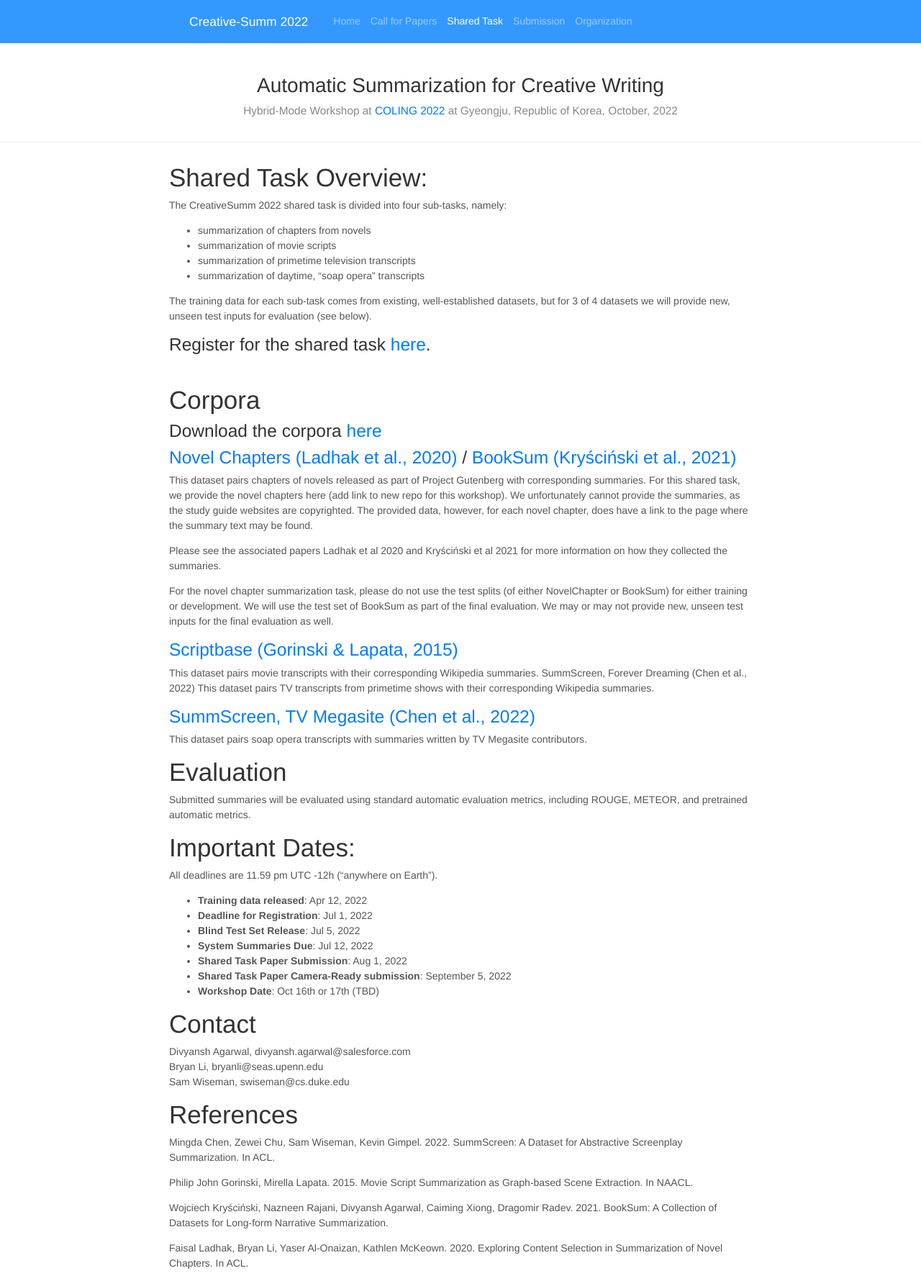
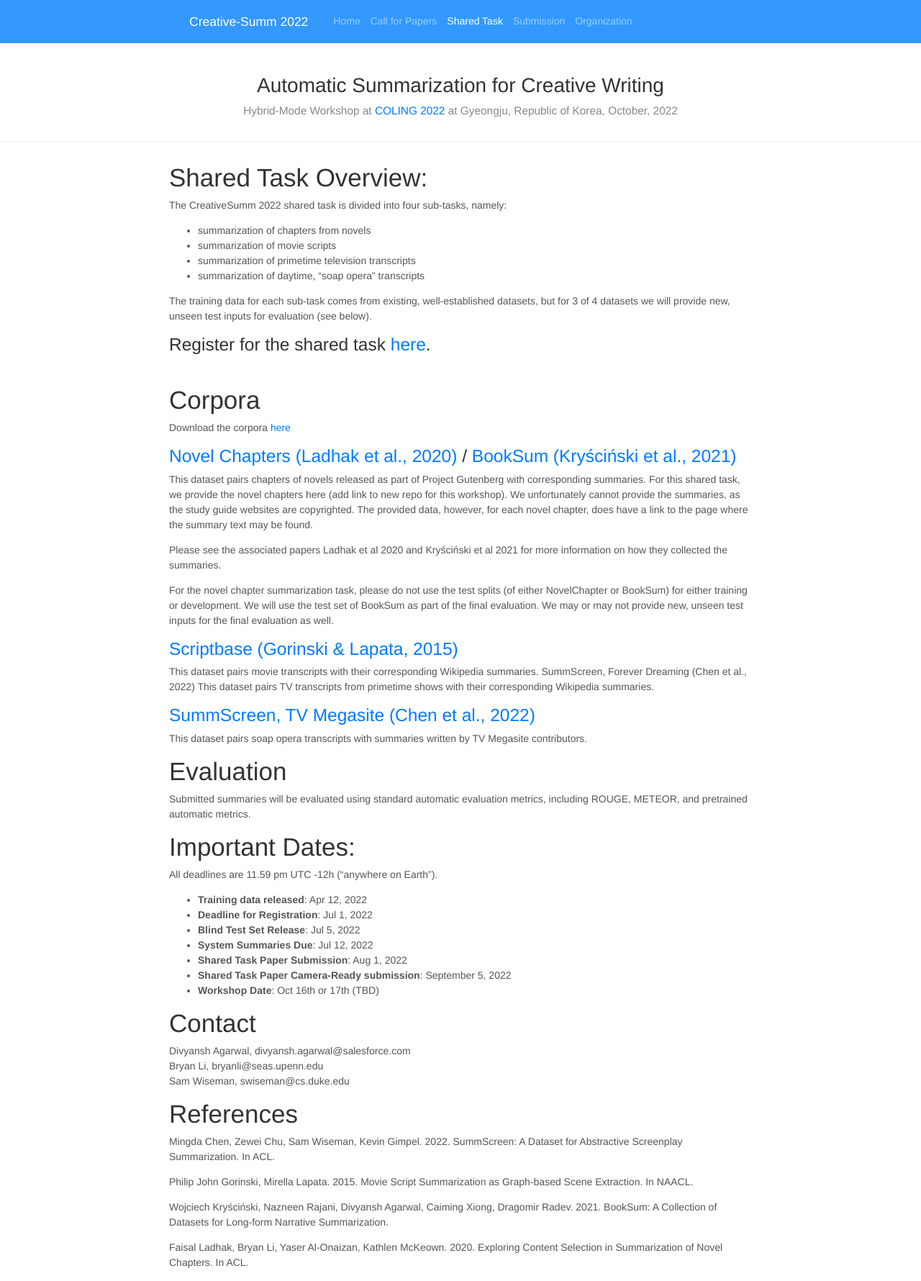
Before and after one commit to CreativeSumm/creativesumm.github.io, a Jekyll site: the page built from shared_task.md, in a window 1280 px wide. Shown: the whole page at 72% size. Built offline with Jekyll 4.4.1, drawn with Linux system fonts in a browser that asks for light colours; nearby versions of some CDN libraries.

```diff
--- a/shared_task.md
+++ b/shared_task.md
@@ -23,7 +23,7 @@ The training data for each sub-task comes from existing, well-established datase
 
 # Corpora
 
-### Download the corpora [here](https://github.com/fladhak/creative-summ-data)
+Download the corpora [here](https://github.com/fladhak/creative-summ-data)
 
 ### [Novel Chapters (Ladhak et al., 2020)](https://aclanthology.org/2020.acl-main.453.pdf){:target="_blank"} / [BookSum (Kryściński et al., 2021)](https://arxiv.org/pdf/2105.08209.pdf){:target="_blank"}
 This dataset pairs chapters of novels released as part of Project Gutenberg with corresponding summaries. For this shared task, we provide the novel chapters here (add link to new repo for this workshop). We unfortunately cannot provide the summaries, as the study guide websites are copyrighted. The provided data, however, for each novel chapter, does have a link to the page where the summary text may be found.
```
